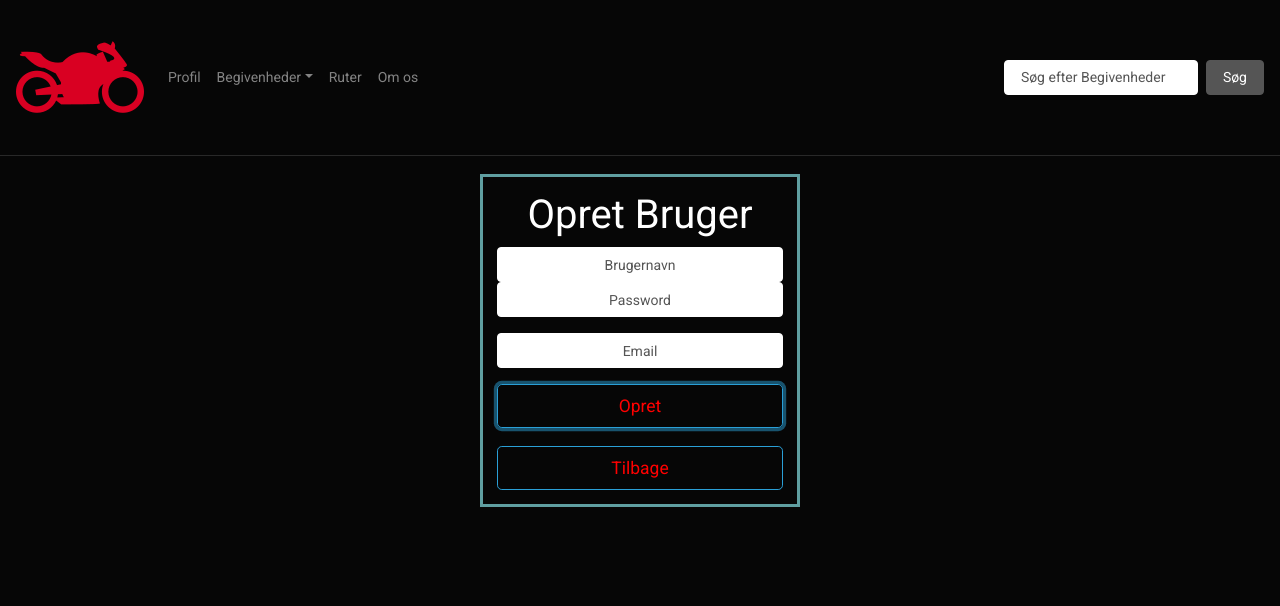
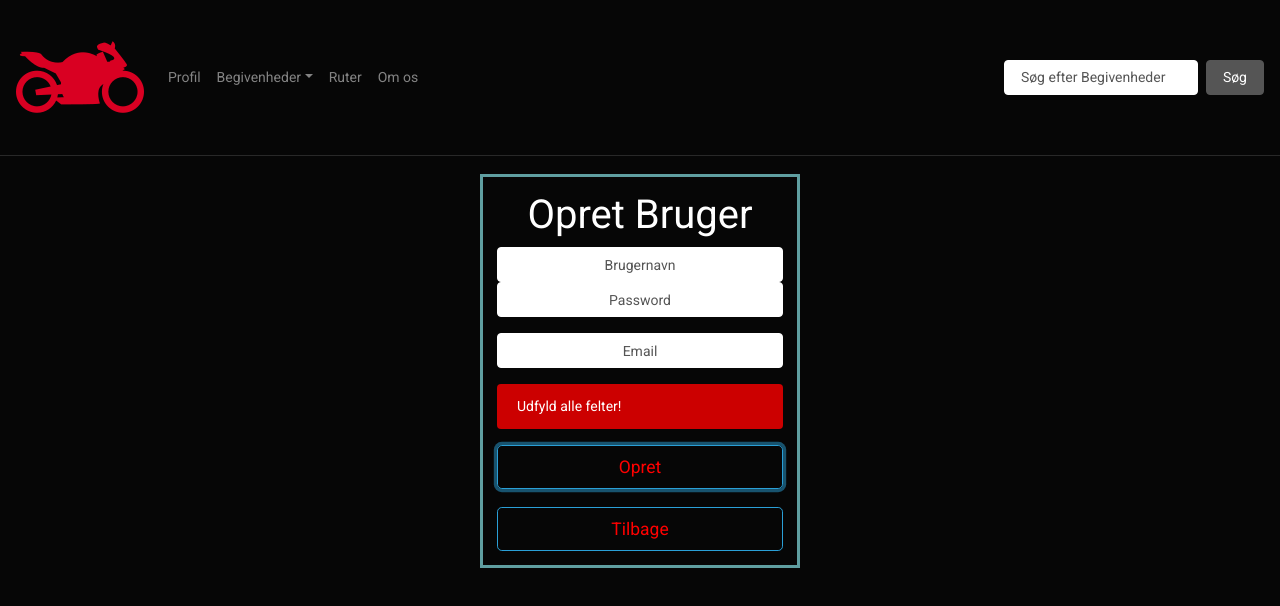
Before and after one commit to Rafigi/MotorRutes, an Angular app: page /opret-profil in a window 1280 px wide. Both pictures are taken after a click on the button "Opret". Shown: the top 606 px of the page. Built offline with nearby package versions, Linux system fonts and the light colour scheme; no server answers.

Commit message:
tjekker felterne for at være tomme

```diff
--- a/src/app/opret-profil/opret-profil.component.html
+++ b/src/app/opret-profil/opret-profil.component.html
@@ -19,6 +19,10 @@
      class="alert alert-success">
   Oprettet!
   </div>
+  <div [hidden]="!Tomt"
+     class="alert alert-danger">
+  Udfyld alle felter!
+  </div>
   <button type="button" class="btn btn-outline-primary btn-lg col-sm-12" style="color: red" (click)="opret();" >Opret</button>
   <button type="button" class="btn btn-outline-primary btn-lg col-sm-12" style="color: red; margin-top: 1em;" routerLink="/login">Tilbage</button>
   </form>
--- a/src/app/opret-profil/opret-profil.component.ts
+++ b/src/app/opret-profil/opret-profil.component.ts
@@ -15,6 +15,7 @@ export class OpretProfilComponent implements OnInit {
 
   True: boolean = false;
   False: boolean = false;
+  Tomt: boolean = false;
   username: string;
   password: string;
   mail: string;
@@ -23,6 +24,10 @@ export class OpretProfilComponent implements OnInit {
   }
 
   opret(): void {
+    if(!this.username || !this.password  || !this.mail){
+      this.Tomt = true;
+    } else {
+      this.Tomt = false;
       this.object = { Username: this.username , Password: this.password, Mail: this.mail};
       this.service.CreateUser(this.object).subscribe( response => {
         if (response === true) {
@@ -35,3 +40,4 @@ export class OpretProfilComponent implements OnInit {
     });
   }
   }
+}
```
Lines whose indentation alone changed are shown as unchanged.
